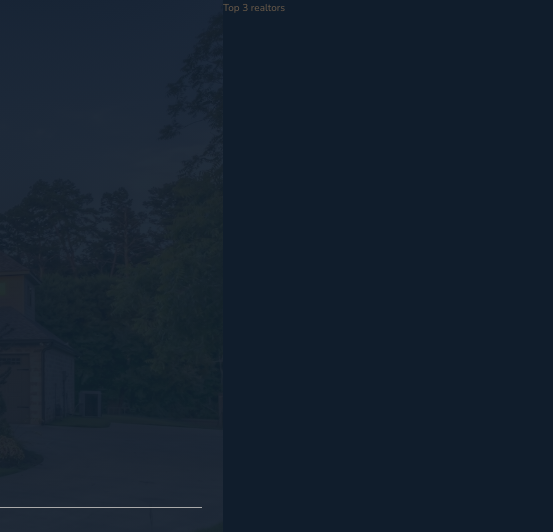
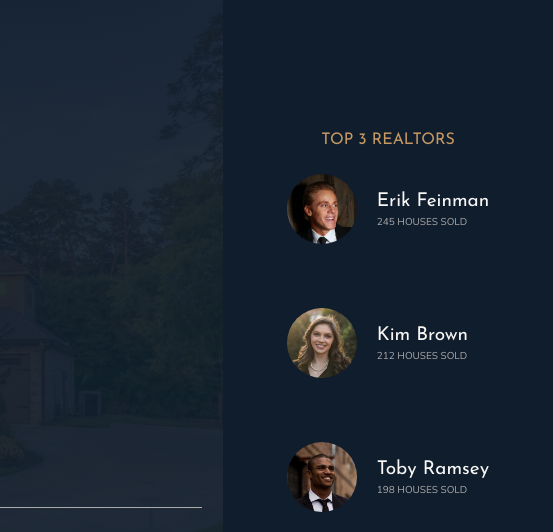
Before and after one commit to Akho0122/Nexter, a website: page index.html in a window 1280 px wide. Shown: the top 532 px of the page, 727-1280 px from the left. Drawn offline with nearby package versions, Linux system fonts and the light colour scheme.

Commit message:
realtors section was added part 1

```diff
--- a/index.html
+++ b/index.html
@@ -31,7 +31,26 @@
         </div>
     </header>
     <div class="realtors">
-        Top 3 realtors
+        <h3 class="heading-3">Top 3 Realtors</h3>
+        <div class="realtors__list">
+            <img src="img/realtor-1.jpeg" alt="realtor" class="realtors__img">
+            <div class="realtors__details">
+                <h4 class="heading-4 heading-4--light">Erik Feinman</h4>
+                <p class="realtors__sold">245 houses sold</p>
+            </div>
+
+            <img src="img/realtor-2.jpeg" alt="realtor" class="realtors__img">
+            <div class="realtors__details">
+                <h4 class="heading-4 heading-4--light">Kim Brown</h4>
+                <p class="realtors__sold">212 houses sold</p>
+            </div>
+
+            <img src="img/realtor-3.jpeg" alt="realtor" class="realtors__img">
+            <div class="realtors__details">
+                <h4 class="heading-4 heading-4--light">Toby Ramsey</h4>
+                <p class="realtors__sold">198 houses sold</p>
+            </div>
+        </div>
     </div>
     <section class="features">
         <div class="feature">
--- a/sass/_realtors.scss
+++ b/sass/_realtors.scss
@@ -1,4 +1,31 @@
 .realtors{
     background-color: $color-secondary;
     grid-column: col-start 7 / full-end;
+    padding: 3rem;
+    display: grid;
+    align-content: center;
+    justify-content: center;
+    justify-items: center;
+    grid-row-gap: 2rem;
+
+    &__list{
+        display: grid;
+        grid-template-columns: min-content max-content;
+        grid-column-gap: 2rem;
+        grid-row-gap: 5vw;
+        align-items: center;
+    }
+
+    &__img{
+        width: 7rem;
+        border-radius: 50%;
+        display: block;
+    }
+
+    &__sold{
+        text-transform: uppercase;
+        color: $color-grey-light-2;
+        margin-top: -3px;
+
+    }
 }
```
Also changed, not shown: css/style.css.
